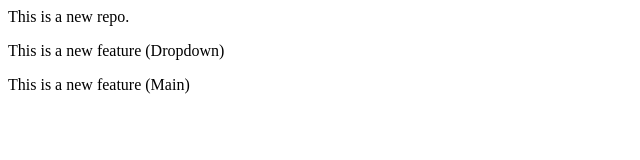
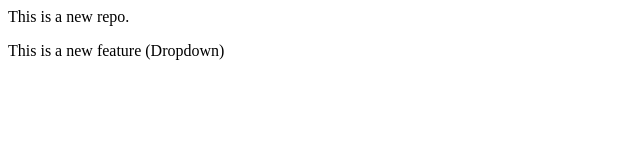
Before and after one commit to kulkarnigaurav14/Local-Repo, a plain HTML site: page index.html in a window 1280 px wide. Shown: the whole page, without its empty margins (0-640 px from the left). Drawn offline with Linux system fonts and the light colour scheme.

```diff
--- a/index.html
+++ b/index.html
@@ -1,3 +1,2 @@
 <p>This is a new repo.</p>
 <p>This is a new feature (Dropdown)</p>
-<p>This is a new feature (Main)</p>
```
